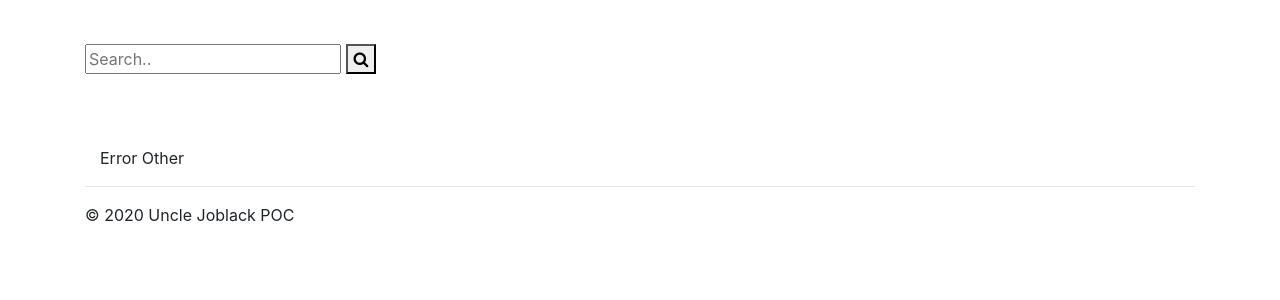
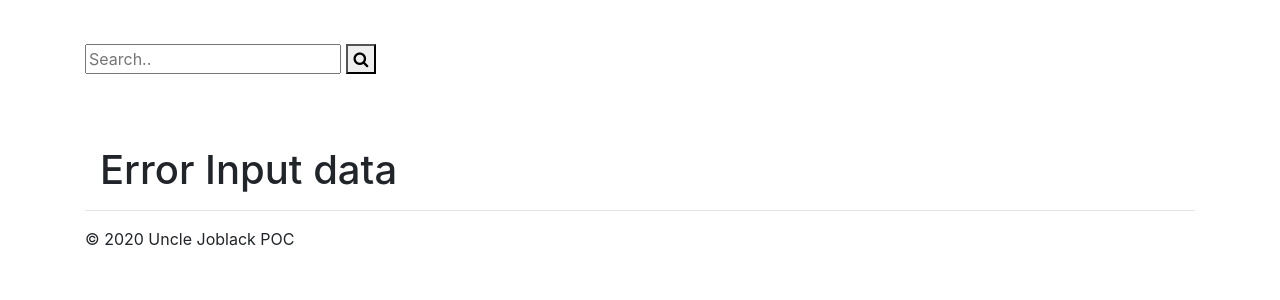
Before and after one commit to joblackpoc/djangoschool, a Django app: template djangoschool/school/template/school/search.html in a window 1280 px wide. Shown: the part 56-356 px from the top of the page. Run offline with Django 3.2, Linux system fonts and the light colour scheme; the template is opened without the code that fills it, so the values that code supplies are empty; some libraries are stand-ins or nearby versions.

```diff
--- a/djangoschool/school/template/school/search.html
+++ b/djangoschool/school/template/school/search.html
@@ -30,7 +30,7 @@
   <h1>{{result}}</h1>
   {% else %}
   <br>
-  <p>Error Other</p>
+  <h1>Error Input data</h1>
   {% endif %}
 
 
```
